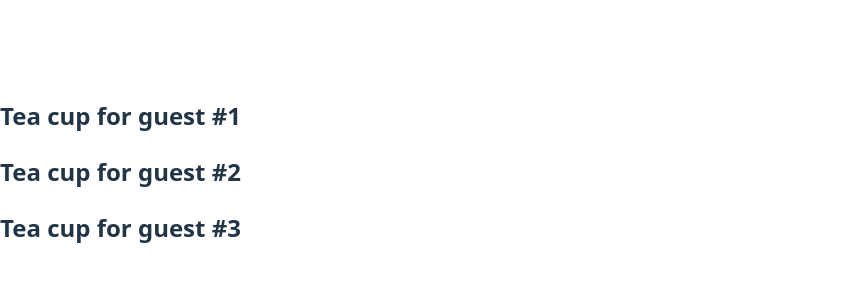
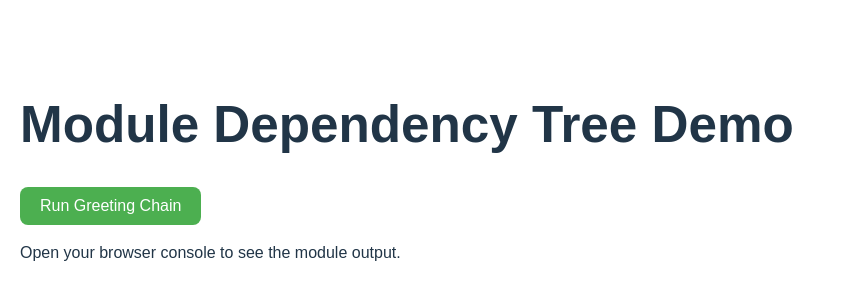
Before and after one commit to elrizeyah/appdev1, a React (Vite) app in the folder react-describing-ui/: page / in a window 1280 px wide. Shown: the part 228-528 px from the top of the page, without its empty margins (0-855 px from the left). Built offline with nearby package versions, Linux system fonts and the light colour scheme.

Commit message:
Done with why understanding your UI as trees is useful

```diff
--- a/react-describing-ui/src/App.jsx
+++ b/react-describing-ui/src/App.jsx
@@ -171,16 +171,64 @@
 //   );
 // }
 
-function Cup({ guest }) {
-  return <h2>Tea cup for guest #{guest}</h2>;
-}
+// function Cup({ guest }) {
+//   return <h2>Tea cup for guest #{guest}</h2>;
+// }
 
-export default function TeaSet() {
+// export default function TeaSet() {
+//   return (
+//     <>
+//       <Cup guest={1} />
+//       <Cup guest={2} />
+//       <Cup guest={3} />
+//     </>
+//   );
+// }
+
+// Why understanding your UI as trees is useful
+// The UI component tree (with top-level and leaf components)
+
+// import RootComponent from './components/RootComponent';
+
+// function App() {
+//   return (
+//     <div>
+//       <RootComponent />
+//     </div>
+//   );
+// }
+
+// export default App;
+
+// Why understanding your UI as trees is useful
+// The module dependency tree (for JavaScript modules)
+
+import { rootGreet } from './RootModule.js'; // make sure RootModule.js is in the same folder
+
+export default function App() {
+  const handleClick = () => {
+    console.clear(); // clears console for clean output (optional)
+    rootGreet();     // runs the entire module chain
+  };
+
   return (
-    <>
-      <Cup guest={1} />
-      <Cup guest={2} />
-      <Cup guest={3} />
-    </>
+    <div style={{ padding: 20, fontFamily: 'sans-serif' }}>
+      <h1>Module Dependency Tree Demo</h1>
+      <button
+        onClick={handleClick}
+        style={{
+          padding: '10px 20px',
+          fontSize: '16px',
+          cursor: 'pointer',
+          background: '#4CAF50',
+          color: 'white',
+          border: 'none',
+          borderRadius: '8px'
+        }}
+      >
+        Run Greeting Chain
+      </button>
+       <p>Open your browser console to see the module output.</p>
+    </div>
   );
 }
--- /dev/null
+++ b/react-describing-ui/src/ModuleA.js
@@ -0,0 +1,3 @@
+export function greetA() {
+  console.log('Hello from ModuleA');
+}
--- /dev/null
+++ b/react-describing-ui/src/ModuleB.js
@@ -0,0 +1,3 @@
+export function greetB() {
+  console.log('Hello from ModuleB');
+}
--- /dev/null
+++ b/react-describing-ui/src/ModuleC.js
@@ -0,0 +1,6 @@
+import { greetD } from './ModuleD.js';
+
+export function greetC() {
+  console.log('Hello from ModuleC');
+  greetD();
+}
--- /dev/null
+++ b/react-describing-ui/src/ModuleD.js
@@ -0,0 +1,3 @@
+export function greetD() {
+  console.log('Hello from ModuleD');
+}
--- /dev/null
+++ b/react-describing-ui/src/RootModule.js
@@ -0,0 +1,10 @@
+import { greetA } from './ModuleA.js';
+import { greetB } from './ModuleB.js';
+import { greetC } from './ModuleC.js';
+
+export function rootGreet() {
+  console.log('Hello from RootModule');
+  greetA();
+  greetB();
+  greetC();
+}
--- /dev/null
+++ b/react-describing-ui/src/components/RootComponent.jsx
@@ -0,0 +1,14 @@
+// import ComponentA from './ComponentA';
+// import ComponentC from './ComponentC';
+
+// function RootComponent() {
+//   return (
+//     <div>
+//       <h1>Root Component</h1>
+//       <ComponentA />
+//       <ComponentC />
+//     </div>
+//   );
+// }
+
+// export default RootComponent;
```
Also changed, not shown: react-describing-ui/src/components/ComponentA.jsx (added, +12 -0 lines), react-describing-ui/src/components/ComponentB.jsx (added, +9 -0 lines), react-describing-ui/src/components/ComponentC.jsx (added, +12 -0 lines), react-describing-ui/src/components/ComponentD.jsx (added, +9 -0 lines).
